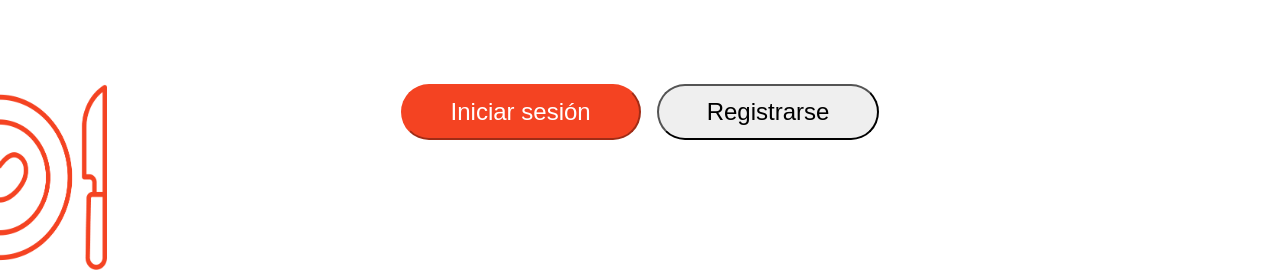
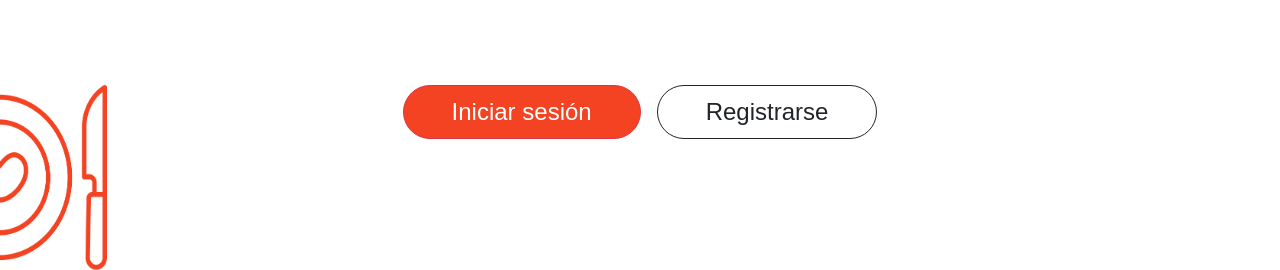
Before and after one commit to 4GeeksAcademy/kusi, a React app: page / in a window 1280 px wide. Shown: the part 530-800 px from the top of the page. Built offline with nearby package versions, Linux system fonts and the light colour scheme; no server answers; a web font is replaced by a local one.

Commit message:
refactor(LandingPage): Enhance hover effects in buttons

```diff
--- a/src/front/js/pages/LandingPage.jsx
+++ b/src/front/js/pages/LandingPage.jsx
@@ -35,13 +35,13 @@ export default function LandingPage() {
                     <div className="d-flex flex-column flex-lg-row gap-3 mt-4 mt-md-5">
                         <button
                             type="button"
-                            className="btn-login py-2 px-4 px-md-5 fs-4 rounded-pill"
+                            className="btn btn-danger py-2 px-4 px-md-5 fs-4 rounded-pill"
                         >
                             Iniciar sesión
                         </button>
                         <button
                             type="button"
-                            className="btn-signup py-2 px-4 px-md-5 fs-4 hover-white rounded-pill"
+                            className="btn btn-outline-dark py-2 px-4 px-md-5 fs-4 hover-white rounded-pill"
                         >
                             Registrarse
                         </button>
--- a/src/front/styles/landingPage.css
+++ b/src/front/styles/landingPage.css
@@ -1,17 +1,13 @@
 @import url('https://fonts.googleapis.com/css2?family=ABeeZee:ital@0;1&display=swap');
 
-.landing-content, .landing-container{
+.landing-content, .landing-container {
     font-family: "ABeeZee", sans-serif;
 }
 
-.btn-login{
-    color: white;
+.btn-danger {
     background-color: #F44322;
-    border-color: #F44322;
 }
 
-.hover-white:hover {
-    color: white !important;
-    background-color: #F44322;
-    border-color: #F44322 !important;
-  }
+.btn-danger:hover {
+    background-color: #ce3217;
+}
```
